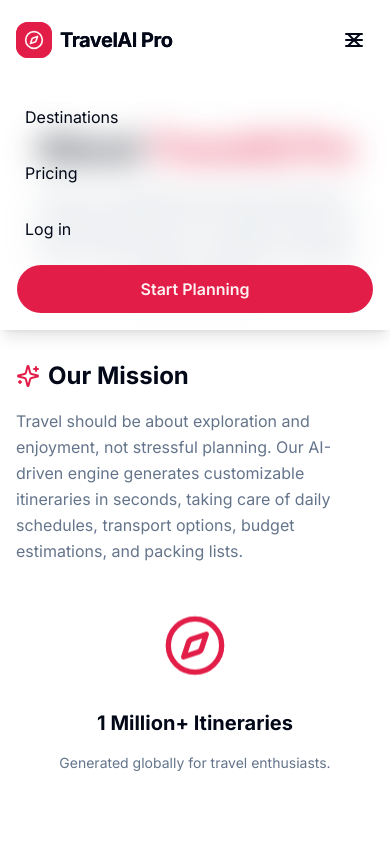
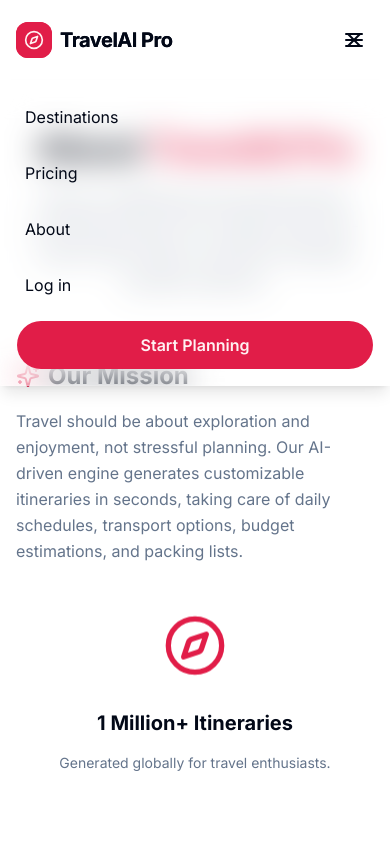
Before and after one commit to Karthik-Siraparapu-1/TravelAI-Pro, a Next.js app: page /about in a window 390 px wide. Both pictures are taken after a click on the button 354 px from the left and 40 px from the top of the page. Shown: the top 844 px of the page. Built offline with nearby package versions, Linux system fonts and the light colour scheme.

Commit message:
Update README and Navbar to maximize evaluation score and rank

```diff
--- a/src/components/Navbar.tsx
+++ b/src/components/Navbar.tsx
@@ -72,11 +72,14 @@ export default function Navbar() {
       {isMobileMenuOpen && (
         <div className="md:hidden absolute top-full left-0 right-0 glass border-t border-border shadow-lg animate-in slide-in-from-top-2">
           <div className="flex flex-col p-4 space-y-4">
-            <Link href="/destinations" className="text-foreground hover:text-primary p-2">
+             <Link href="/destinations" className="text-foreground hover:text-primary p-2">
               Destinations
             </Link>
             <Link href="/pricing" className="text-foreground hover:text-primary p-2">
               Pricing
+            </Link>
+            <Link href="/about" className="text-foreground hover:text-primary p-2">
+              About
             </Link>
             <Link href="/login" className="text-foreground hover:text-primary p-2">
               Log in
```
Also changed, not shown: 1 other file (tests, documents, lock files or other folders).
